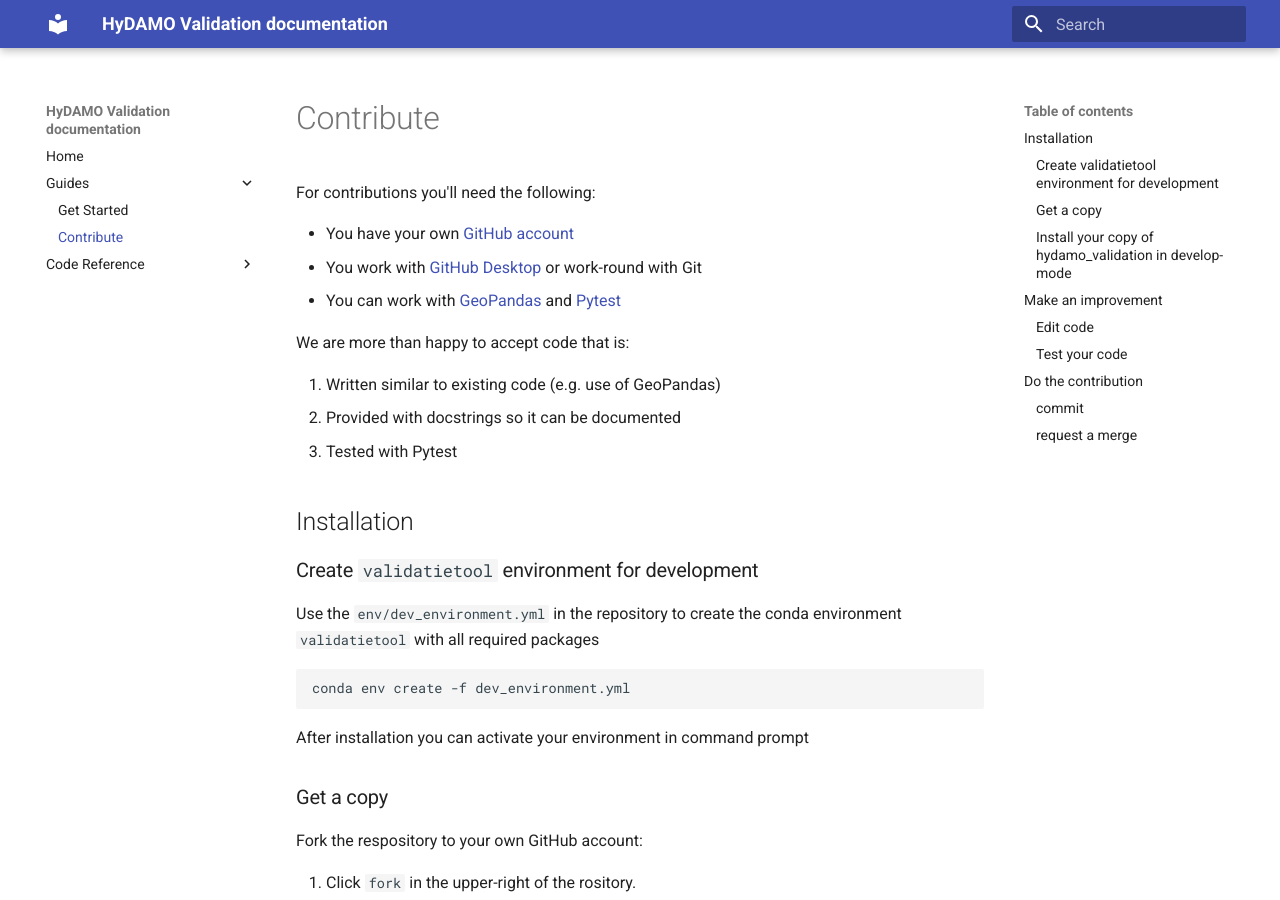
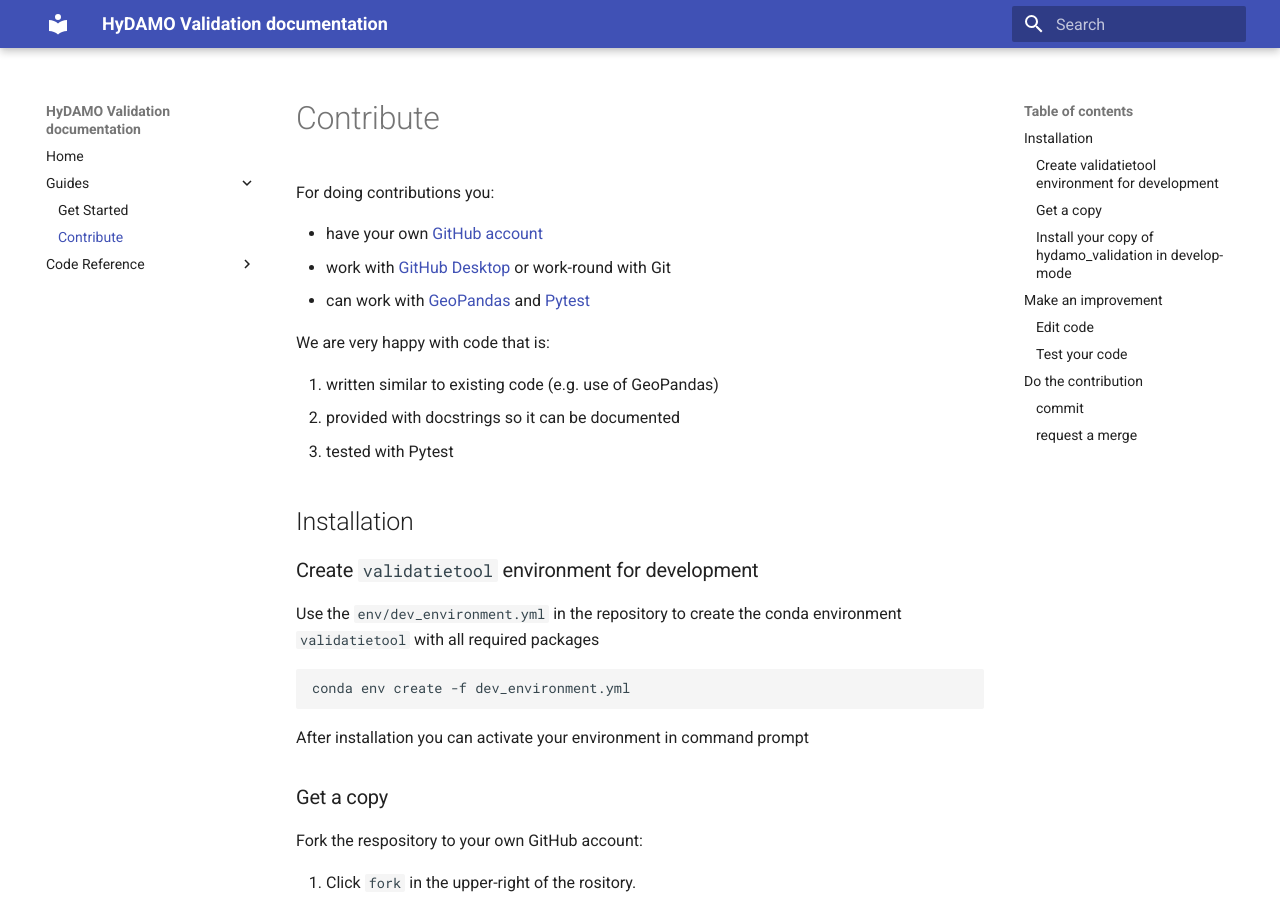
Before and after one commit to HetWaterschapshuis/HyDAMOValidatieModule, an MkDocs documentation site: the page built from docs/guides/contribute.md, in a window 1280 px wide and 900 px high. Built offline with MkDocs 1.6.1 and Material for MkDocs 9.7.7, drawn with Linux system fonts in a browser that asks for light colours.

Commit message:
updated documentation

```diff
--- a/docs/guides/contribute.md
+++ b/docs/guides/contribute.md
@@ -1,16 +1,16 @@
 # Contribute
 
-For contributions you'll need the following:
+For doing contributions you:
 
-* You have your own [GitHub account](https://github.com/join)
-* You work with [GitHub Desktop](https://desktop.github.com) or work-round with Git
-* You can work with [GeoPandas](https://geopandas.org) and [Pytest](https://www.pytest.org/)
+* have your own [GitHub account](https://github.com/join)
+* work with [GitHub Desktop](https://desktop.github.com) or work-round with Git
+* can work with [GeoPandas](https://geopandas.org) and [Pytest](https://www.pytest.org/)
 
-We are more than happy to accept code that is:
+We are very happy with code that is:
 
-1. Written similar to existing code (e.g. use of GeoPandas)
-2. Provided with docstrings so it can be documented
-3. Tested with Pytest
+1. written similar to existing code (e.g. use of GeoPandas)
+2. provided with docstrings so it can be documented
+3. tested with Pytest
 
 ## Installation
 
```
Also changed, not shown: docs/index.md (+1 -1 lines).
